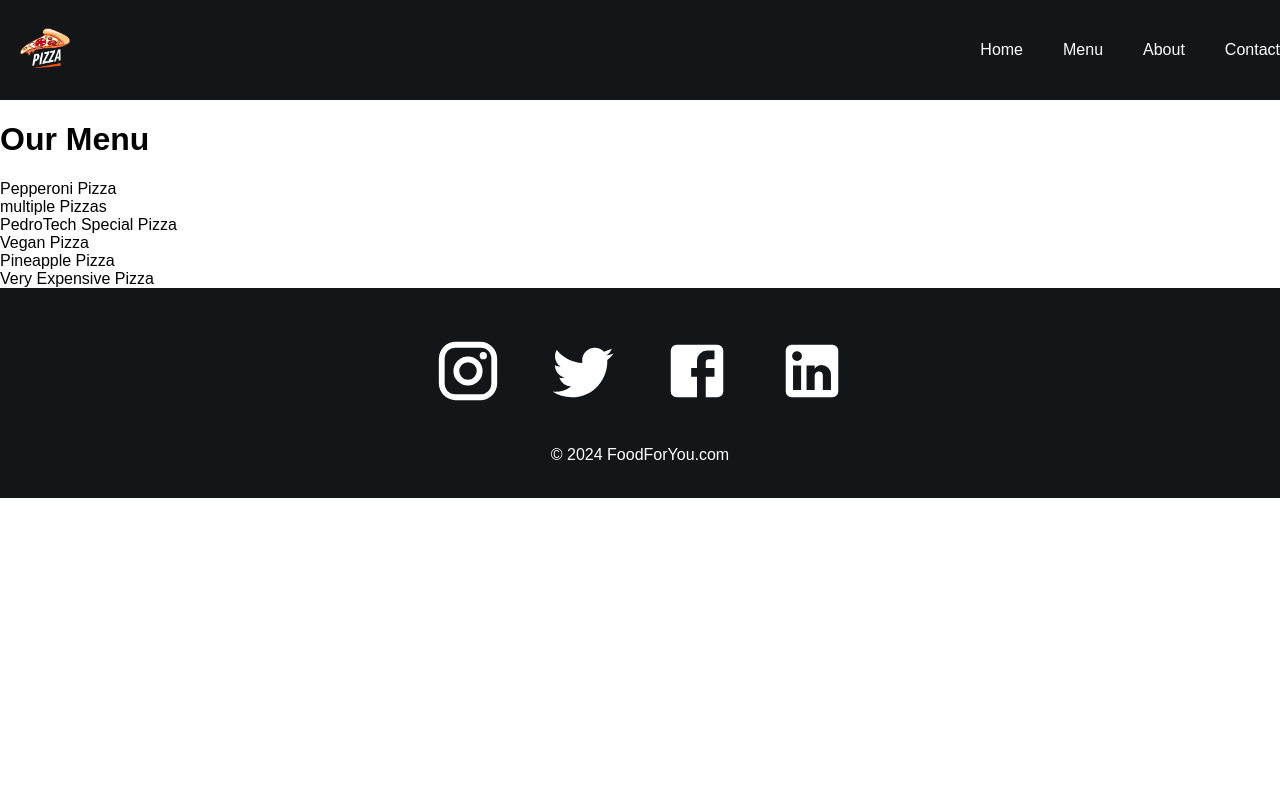
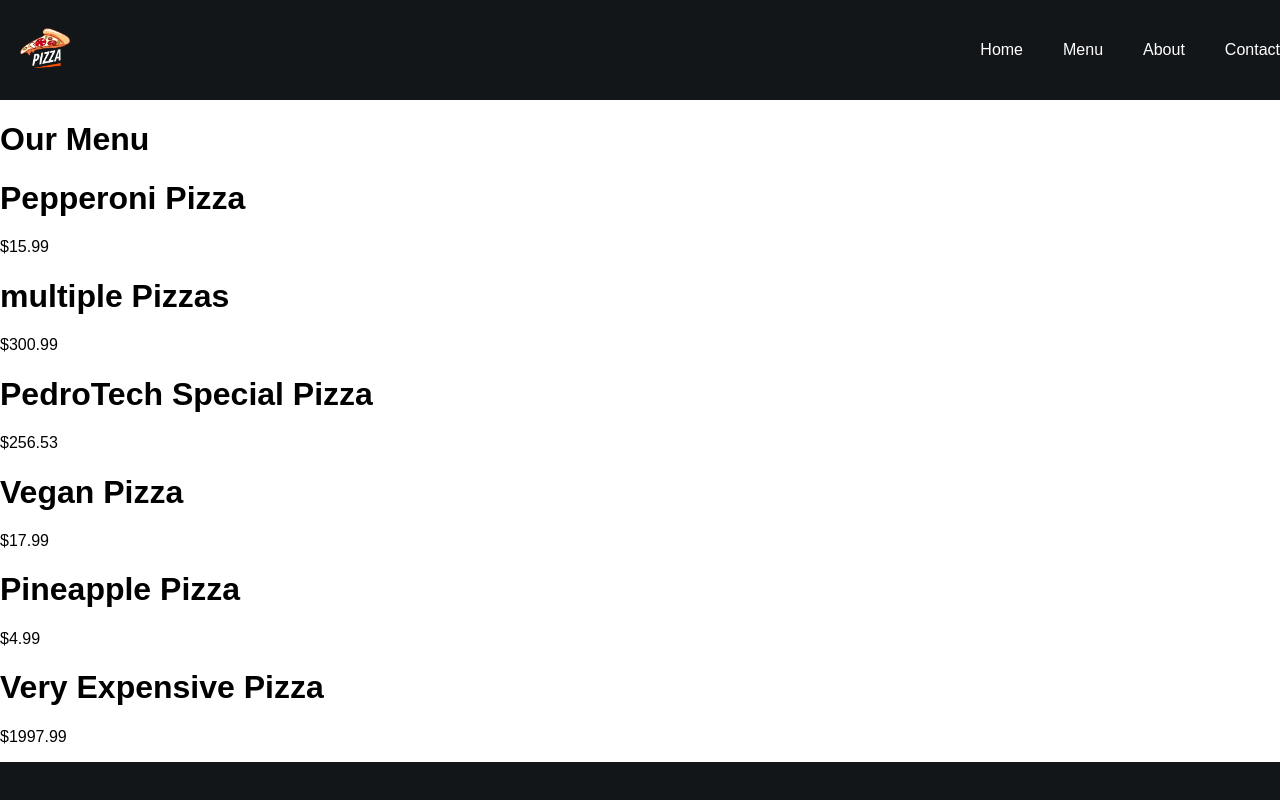
Before and after one commit to bsc-com-22-20/FoodForYou-frontend, a React (Create React App) app: page /menu in a window 1280 px wide. Shown: the top 800 px of the page. Built offline with nearby package versions, Linux system fonts and the light colour scheme.

Commit message:
modified menuItem.js

```diff
--- a/src/components/MenuItem.js
+++ b/src/components/MenuItem.js
@@ -0,0 +1,14 @@
+import React from 'react'
+
+function MenuItem({ image, name, price}) {
+  return (
+    <div className="menuItem">
+       <div style={{backgroundImage: `url(${image})` }}></div>
+       <h1>{name}</h1>
+       <p>${price}</p>
+
+    </div>
+  )
+}
+
+export default MenuItem
--- a/src/pages/Menu.js
+++ b/src/pages/Menu.js
@@ -18,8 +18,31 @@
 
 // export default Menu
 
+// import React from 'react';
+// import { MenuList } from '../helpers/MenuList';
+// import MenuItem from '../components/MenuItem';
+// function Menu() {
+//   return (
+//     <div className="menu">
+//       <h1 className="menuTitle">Our Menu</h1>
+//       <div className="menuList">
+//         {MenuList.map((menuItem, key) => (
+//           <div key={key}>{MenuItem
+//             image={menuItem.image}
+//             name={menuItem.name}
+//             price={menuItem.price}
+//           }</div>
+//         ))}
+//       </div>
+//     </div>
+//   );
+// }
+
+// export default Menu;
+
 import React from 'react';
 import { MenuList } from '../helpers/MenuList';
+import MenuItem from '../components/MenuItem';
 
 function Menu() {
   return (
@@ -27,7 +50,13 @@ function Menu() {
       <h1 className="menuTitle">Our Menu</h1>
       <div className="menuList">
         {MenuList.map((menuItem, key) => (
-          <div key={key}>{menuItem.name}</div>
+          <div key={key}>
+            <MenuItem
+              image={menuItem.image}
+              name={menuItem.name}
+              price={menuItem.price}
+            />
+          </div>
         ))}
       </div>
     </div>
```
